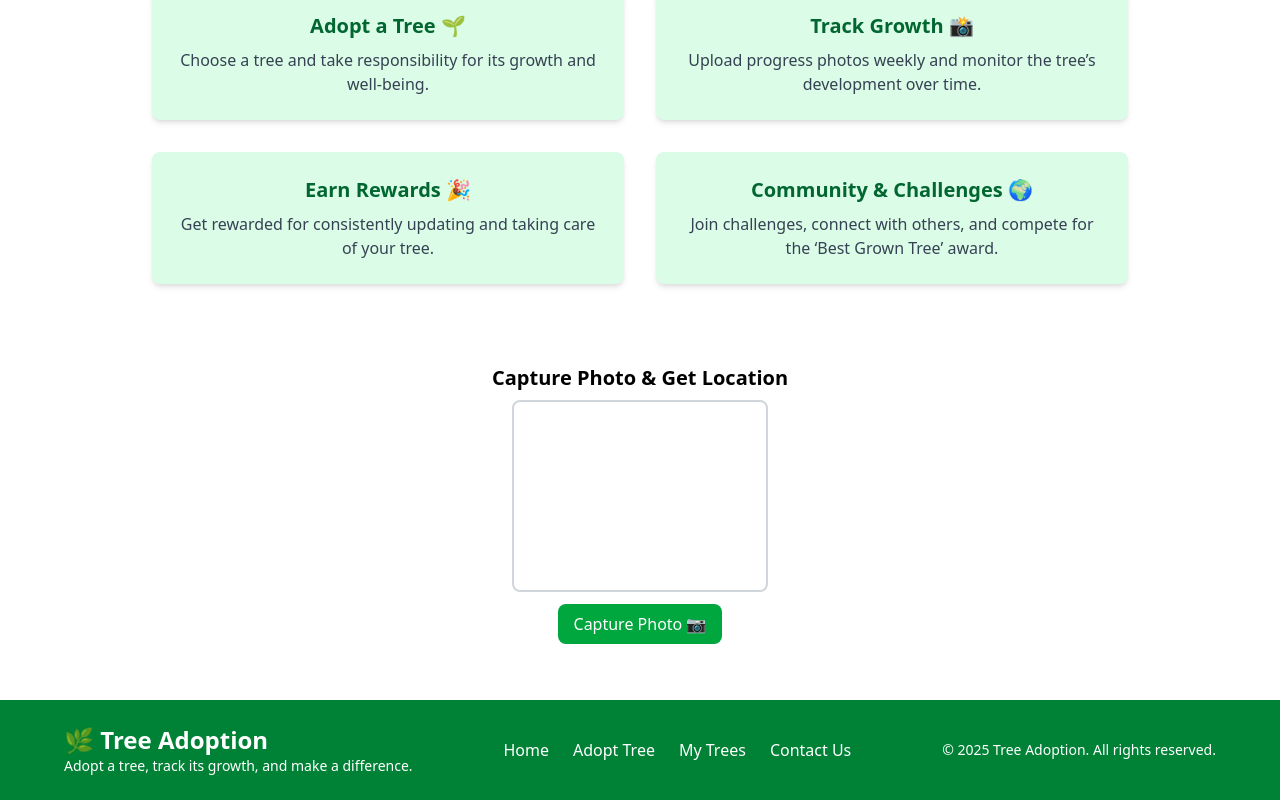
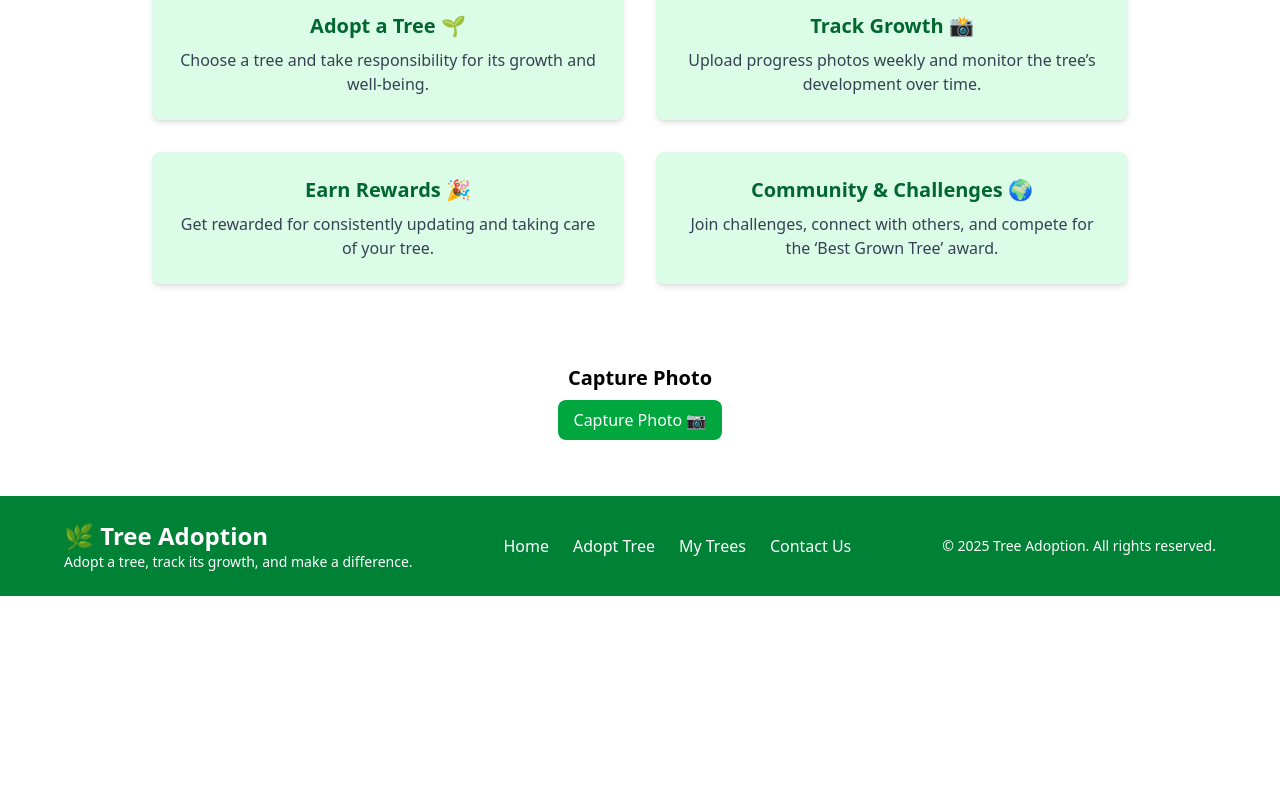
Before and after one commit to ved124578963/test-project, a React (Vite) app: page / in a window 1280 px wide. Shown: the part 616-1416 px from the top of the page. After the commit the page ends 1212 px from the top, so only its background shows below. Built offline with nearby package versions, Linux system fonts and the light colour scheme; no server answers.

Commit message:
Update Component

```diff
--- a/src/Components/UploadPhoto.jsx
+++ b/src/Components/UploadPhoto.jsx
@@ -1,82 +1,37 @@
-import React, { useRef, useState } from "react";
-import Webcam from "react-webcam";
+import { useState } from "react";
 
-const UploadPhoto = ({ imageSrc }) => {
-  const webcamRef = useRef(null);
+const UploadPhoto = () => {
   const [image, setImage] = useState(null);
-  const [loading, setLoading] = useState(false);
-  const [location, setLocation] = useState({
-    latitude: null,
-    longitude: null,
-    accuracy: null,
-  });
 
-  // Capture Photo & Get Location
-  const capturePhoto = () => {
-    if (!webcamRef.current) return;
-
-    setLoading(true);
-
-    // Capture image
-    const imageSrc = webcamRef.current.getScreenshot();
-    setImage(imageSrc);
-
-    // Get Geolocation with Accuracy
-    if (navigator.geolocation) {
-      navigator.geolocation.getCurrentPosition(
-        (position) => {
-          setLocation({
-            latitude: position.coords.latitude,
-            longitude: position.coords.longitude,
-            accuracy: position.coords.accuracy,
-          });
-          setLoading(false);
-        },
-        (error) => {
-          console.error("Error getting location: ", error.message);
-          setLoading(false);
-        },
-        { enableHighAccuracy: true, timeout: 10000, maximumAge: 0 }
-      );
-    } else {
-      console.error("Geolocation not supported by this browser.");
-      setLoading(false);
+  // Handle Image Selection
+  const handleImageCapture = (event) => {
+    const file = event.target.files[0]; // Get selected image file
+    if (file) {
+      setImage(URL.createObjectURL(file)); // Create a preview URL
     }
   };
 
   return (
     <div className="flex flex-col items-center p-4">
-      <h2 className="text-xl font-bold mb-2">Capture Photo & Get Location</h2>
+      <h2 className="text-xl font-bold mb-2">Capture Photo</h2>
 
-      {/* Camera View */}
-      <Webcam
-        audio={false}
-        ref={webcamRef}
-        screenshotFormat="image/jpeg"
-        className="w-64 h-48 rounded-lg border-2 border-gray-300"
-        videoConstraints={{
-          facingMode: { exact: "environment" }, // Opens back camera by default
-        }}
-      />
+      {/* Capture Photo Button (Opens Phone Camera) */}
+      <label className="cursor-pointer bg-green-600 text-white px-4 py-2 rounded-lg hover:bg-green-700">
+        Capture Photo 📷
+        <input
+          type="file"
+          accept="image/*"
+          capture="environment"  // Opens back camera by default
+          className="hidden"
+          onChange={handleImageCapture}
+        />
+      </label>
 
-
-      <button
-        onClick={capturePhoto}
-        className="mt-3 px-4 py-2 bg-green-600 text-white rounded-lg hover:bg-green-700"
-      >
-        Capture Photo 📷
-      </button>
-
-      {/* Show Captured Image & Location */}
+      {/* Show Captured Image Preview */}
       {image && (
         <div className="mt-4 text-center">
           <h3 className="text-lg font-semibold">Captured Image:</h3>
           <img src={image} alt="Captured" className="w-64 h-48 rounded-lg border-2 border-gray-300 mt-2" />
-
-          <h3 className="text-lg font-semibold mt-3">Location:</h3>
-          <p>🌍 Latitude: {location.latitude}</p>
-          <p>📍 Longitude: {location.longitude}</p>
-          <p>🎯 Accuracy: ±{location.accuracy} meters</p>
         </div>
       )}
     </div>
```
